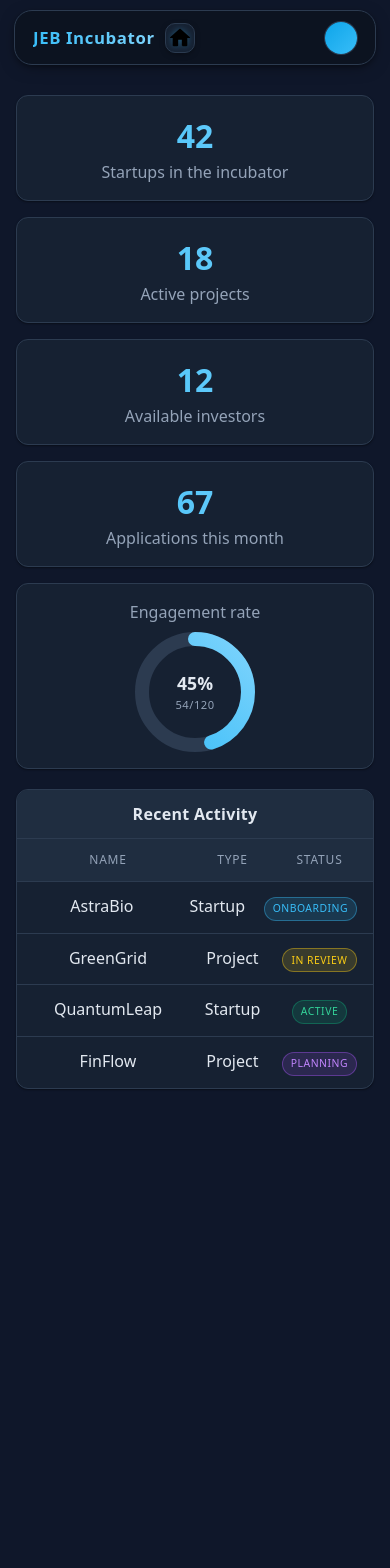
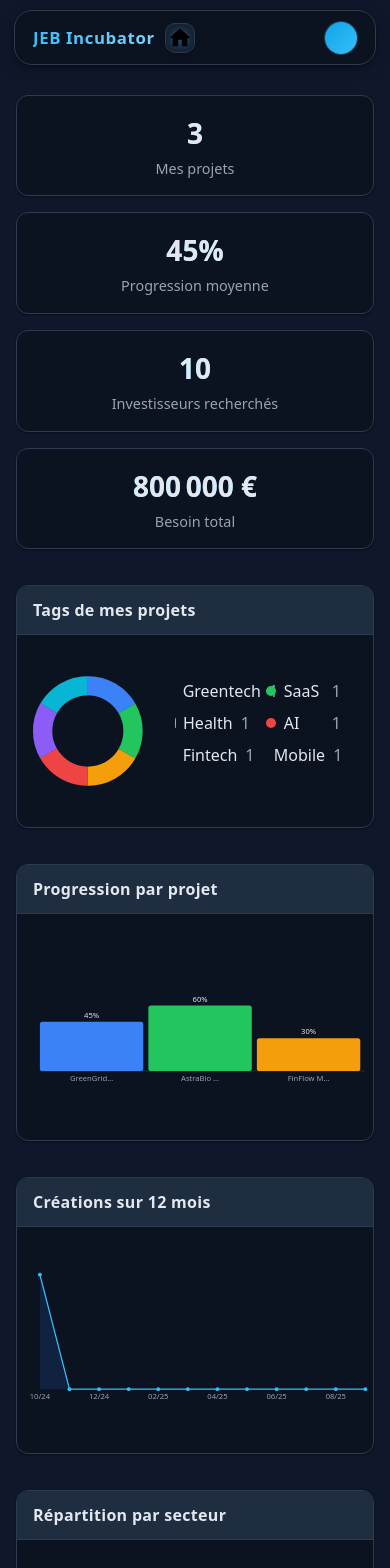
Before and after one commit to Aincrad-Flux/NextRise, a React (Vite) app in the folder frontend/: page /startup in a window 390 px wide. Shown: the top 1568 px of the page. Before the commit the page ends 1121 px from the top, so only its background shows below. Built offline with nearby package versions, Linux system fonts and the light colour scheme.

Commit message:
[refactor] add Dashboard component with KPIs, charts, and responsive design

```diff
--- /dev/null
+++ b/frontend/src/components/Dashboard.css
@@ -0,0 +1,33 @@
+/* Dashboard layout and visuals */
+.dashboard { display: flex; flex-direction: column; gap: 1rem; }
+.cards-grid { display: grid; grid-template-columns: repeat(4, minmax(0,1fr)); gap: 1rem; }
+.grid-2 { display: grid; grid-template-columns: repeat(2, minmax(0,1fr)); gap: 1rem; }
+
+.card { background: var(--panel-bg, #0b1220); border: 1px solid var(--color-border, #1f2a44); border-radius: 12px; padding: 1rem; display: flex; flex-direction: column; gap: .25rem; }
+.card-value { font-size: 1.75rem; font-weight: 700; color: var(--color-text, #e5e7eb); }
+.card-label { color: var(--color-muted, #9ca3af); font-size: .9rem; }
+
+.panel { background: var(--panel-bg, #0b1220); border: 1px solid var(--color-border, #1f2a44); border-radius: 12px; overflow: hidden; }
+.panel-header { padding: .75rem 1rem; border-bottom: 1px solid var(--color-border, #1f2a44); display:flex; align-items:center; justify-content: space-between; }
+.panel-header h2 { font-size: 1rem; margin: 0; }
+
+.table { width: 100%; }
+.table-row { display: grid; grid-template-columns: 1.5fr 1fr 1fr; gap: .5rem; padding: .75rem 1rem; align-items: center; }
+.table-head { font-weight: 600; color: var(--color-muted, #9ca3af); }
+.table-row:not(.table-head) { border-top: 1px solid var(--color-border, #1f2a44); }
+
+.chart-row { display: flex; align-items: center; gap: 1rem; padding: 1rem; }
+.chart-axis { fill: var(--color-muted, #9ca3af); font-size: .75rem; }
+.chart-value { fill: var(--color-text, #e5e7eb); font-size: .75rem; }
+.legend { list-style: none; padding: 0 1rem 1rem; margin: 0; display: grid; grid-template-columns: repeat(2,minmax(0,1fr)); gap: .5rem 1rem; }
+.legend li { display: flex; align-items: center; gap: .5rem; }
+.legend .dot { width: 10px; height: 10px; border-radius: 50%; display: inline-block; }
+.legend .name { color: var(--color-text, #e5e7eb); }
+.legend .value { margin-left: auto; color: var(--color-muted, #9ca3af); font-variant-numeric: tabular-nums; }
+
+.empty { padding: 1rem; color: var(--color-muted, #9ca3af); }
+
+@media (max-width: 1024px) {
+  .cards-grid { grid-template-columns: repeat(2, minmax(0,1fr)); }
+  .grid-2 { grid-template-columns: 1fr; }
+}
--- a/frontend/src/components/Dashboard.jsx
+++ b/frontend/src/components/Dashboard.jsx
@@ -1,62 +1,127 @@
-const stats = [
-  { label: 'Startups in the incubator', value: 42 },
-  { label: 'Active projects', value: 18 },
-  { label: 'Available investors', value: 12 },
-  { label: 'Applications this month', value: 67 },
-]
-
-const recent = [
-  { name: 'AstraBio', type: 'Startup', status: 'Onboarding' },
-  { name: 'GreenGrid', type: 'Project', status: 'In Review' },
-  { name: 'QuantumLeap', type: 'Startup', status: 'Active' },
-  { name: 'FinFlow', type: 'Project', status: 'Planning' },
-]
-
-const engagements = { engaged: 54, total: 120 }
-const engagementPct = Math.round((engagements.engaged / engagements.total) * 100)
+import { useMemo } from 'react'
+import './Dashboard.css'
+import { projectMock } from '../data/projectMock'
+import { projectsData } from '../data/projectsData'
 
 export default function Dashboard() {
+  // My projects (startup perspective)
+  const myProjects = projectMock
+
+  const kpis = useMemo(() => {
+    const total = myProjects.length
+    const avgProgress = Math.round(
+      total ? myProjects.reduce((s, p) => s + (p.progress || 0), 0) / total : 0
+    )
+    const investors = myProjects.reduce((s, p) => s + (p.investorsWanted || 0), 0)
+    const need = myProjects.reduce((s, p) => s + (p.amountNeeded || 0), 0)
+    return { total, avgProgress, investors, need }
+  }, [myProjects])
+
+  const tagBreakdown = useMemo(() => {
+    const counts = new Map()
+    myProjects.forEach(p => (p.tags || []).forEach(t => counts.set(t, (counts.get(t) || 0) + 1)))
+    const entries = Array.from(counts.entries()).map(([label, value]) => ({ label, value }))
+    return entries.sort((a, b) => b.value - a.value)
+  }, [myProjects])
+
+  // Incubator-wide context from projectsData
+  const latest = useMemo(() => {
+    const items = projectsData
+      .map(p => ({ name: p.name, sector: p.sector, created_at: new Date(p.created_at) }))
+      .sort((a, b) => b.created_at - a.created_at)
+      .slice(0, 6)
+    return items
+  }, [])
+
+  const sectorPie = useMemo(() => {
+    const counts = new Map()
+    projectsData.forEach(p => counts.set(p.sector, (counts.get(p.sector) || 0) + 1))
+    const list = Array.from(counts.entries()).map(([label, value]) => ({ label, value }))
+    return list.sort((a, b) => b.value - a.value)
+  }, [])
+
+  const monthlySeries = useMemo(() => {
+    // last 12 months inclusive
+    const now = new Date()
+    const months = []
+    for (let i = 11; i >= 0; i--) {
+      const d = new Date(now.getFullYear(), now.getMonth() - i, 1)
+      const key = `${d.getFullYear()}-${String(d.getMonth() + 1).padStart(2, '0')}`
+      months.push({ key, label: key, value: 0 })
+    }
+    const map = new Map(months.map(m => [m.key, m]))
+    projectsData.forEach(p => {
+      const d = new Date(p.created_at)
+      const key = `${d.getFullYear()}-${String(d.getMonth() + 1).padStart(2, '0')}`
+      if (map.has(key)) map.get(key).value++
+    })
+    return months
+  }, [])
+
+  const myProgressBars = useMemo(() => (
+    myProjects.map(p => ({ label: p.title, value: p.progress || 0 }))
+  ), [myProjects])
+
   return (
     <section className="dashboard">
       <div className="cards-grid">
-        {stats.map((s) => (
-          <div key={s.label} className="card">
-            <div className="card-value">{s.value}</div>
-            <div className="card-label">{s.label}</div>
+        <KpiCard label="Mes projets" value={kpis.total} />
+        <KpiCard label="Progression moyenne" value={`${kpis.avgProgress}%`} />
+        <KpiCard label="Investisseurs recherchés" value={kpis.investors} />
+        <KpiCard label="Besoin total" value={formatCurrency(kpis.need)} />
       </div>
-        ))}
-        <div className="card engagement-card">
-          <div className="card-label" style={{ marginBottom: '.5rem' }}>Engagement rate</div>
-          <div className="pie-wrapper">
-            <PieChart engaged={engagements.engaged} total={engagements.total} />
-            <div className="pie-center">
-              <div className="pie-value">{engagementPct}%</div>
-              <div className="pie-sub">{engagements.engaged}/{engagements.total}</div>
+
+      <div className="grid-2">
+        <div className="panel">
+          <div className="panel-header"><h2>Tags de mes projets</h2></div>
+          {tagBreakdown.length ? (
+            <div className="chart-row">
+              <DonutMulti data={withColors(tagBreakdown)} />
+              <Legend items={withColors(tagBreakdown)} />
             </div>
+          ) : (
+            <EmptyState text="Aucun tag" />
+          )}
+        </div>
+
+        <div className="panel">
+          <div className="panel-header"><h2>Progression par projet</h2></div>
+          {myProgressBars.length ? (
+            <BarChartMini data={withColors(myProgressBars)} max={100} unit="%" />
+          ) : (
+            <EmptyState text="Aucun projet" />
+          )}
+        </div>
+      </div>
+
+      <div className="grid-2">
+        <div className="panel">
+          <div className="panel-header"><h2>Créations sur 12 mois</h2></div>
+          <LineChartMini data={withColors(monthlySeries)} />
+        </div>
+
+        <div className="panel">
+          <div className="panel-header"><h2>Répartition par secteur</h2></div>
+          <div className="chart-row">
+            <DonutMulti data={withColors(sectorPie)} />
+            <Legend items={withColors(sectorPie)} />
           </div>
         </div>
       </div>
 
       <div className="panel">
-        <div className="panel-header">
-          <h2>Recent Activity</h2>
-        </div>
+        <div className="panel-header"><h2>Dernières créations</h2></div>
         <div className="table">
           <div className="table-row table-head">
-            <div>Name</div>
-            <div>Type</div>
-            <div>Status</div>
+            <div>Nom</div>
+            <div>Secteur</div>
+            <div>Date</div>
           </div>
-
-          {recent.map((r) => (
-            <div key={r.name} className="table-row">
+          {latest.map(r => (
+            <div key={`${r.name}-${r.created_at.toISOString()}`} className="table-row">
               <div>{r.name}</div>
-              <div>{r.type}</div>
-              <div>
-                <span className={`status ${r.status.toLowerCase().replace(' ', '-')}`}>
-                  {r.status}
-                </span>
-              </div>
+              <div>{r.sector}</div>
+              <div>{formatDate(r.created_at)}</div>
             </div>
           ))}
         </div>
@@ -65,31 +130,131 @@ export default function Dashboard() {
   )
 }
 
-function PieChart({ engaged, total, size = 120, stroke = 14 }) {
+function KpiCard({ label, value }) {
+  return (
+    <div className="card">
+      <div className="card-value">{value}</div>
+      <div className="card-label">{label}</div>
+    </div>
+  )
+}
+
+function DonutMulti({ data, size = 160, stroke = 28 }) {
   const radius = (size - stroke) / 2
   const circ = 2 * Math.PI * radius
-  const ratio = engaged / total
+  const total = Math.max(1, data.reduce((s, d) => s + d.value, 0))
+  let acc = 0
+  return (
+    <svg width={size} height={size} viewBox={`0 0 ${size} ${size}`} className="chart-donut">
+      <circle cx={size/2} cy={size/2} r={radius} stroke="var(--color-border)" strokeWidth={stroke} fill="none" />
+      {data.map((d, i) => {
+        const ratio = d.value / total
         const dash = circ * ratio
+        const offset = circ * acc
+        acc += ratio
         return (
-    <svg width={size} height={size} viewBox={`0 0 ${size} ${size}`} className="pie-chart">
-      <circle cx={size/2} cy={size/2} r={radius} stroke="var(--color-border)" strokeWidth={stroke} fill="none" />
-      <circle
+          <circle key={`${d.label}-${i}`}
             cx={size/2}
             cy={size/2}
             r={radius}
-        stroke="url(#grad)"
+            stroke={d.color}
             strokeWidth={stroke}
             fill="none"
             strokeDasharray={`${dash} ${circ - dash}`}
-        strokeLinecap="round"
+            strokeDashoffset={-offset}
+            strokeLinecap="butt"
             transform={`rotate(-90 ${size/2} ${size/2})`}
           />
-      <defs>
-        <linearGradient id="grad" x1="0%" y1="0%" x2="100%" y2="100%">
-          <stop offset="0%" stopColor="var(--color-accent)" />
-          <stop offset="100%" stopColor="#7dd3fc" />
-        </linearGradient>
-      </defs>
+        )
+      })}
     </svg>
   )
 }
+
+function BarChartMini({ data, width = 560, height = 220, max = Math.max(...data.map(d => d.value), 1), unit }) {
+  const padding = { t: 12, r: 12, b: 36, l: 36 }
+  const innerW = width - padding.l - padding.r
+  const innerH = height - padding.t - padding.b
+  const barW = innerW / data.length - 8
+  const scaleY = (v) => innerH - (v / max) * innerH
+  return (
+    <svg className="chart-bar" width="100%" height={height} viewBox={`0 0 ${width} ${height}`} preserveAspectRatio="xMidYMid meet">
+      <g transform={`translate(${padding.l},${padding.t})`}>
+        <line x1={0} y1={innerH} x2={innerW} y2={innerH} stroke="var(--color-border)" />
+        {data.map((d, i) => {
+          const x = i * (barW + 8)
+          const y = scaleY(d.value)
+          const h = innerH - y
+          return (
+            <g key={`${d.label}-${i}`} transform={`translate(${x},0)`}>
+              <rect x={0} y={y} width={barW} height={h} rx={4} fill={d.color} />
+              <text x={barW / 2} y={innerH + 16} textAnchor="middle" className="chart-axis">
+                {truncate(d.label, 10)}
+              </text>
+              <text x={barW / 2} y={y - 6} textAnchor="middle" className="chart-value">
+                {d.value}{unit || ''}
+              </text>
+            </g>
+          )
+        })}
+      </g>
+    </svg>
+  )
+}
+
+function LineChartMini({ data, width = 560, height = 220 }) {
+  const padding = { t: 12, r: 12, b: 28, l: 36 }
+  const innerW = width - padding.l - padding.r
+  const innerH = height - padding.t - padding.b
+  const xs = data.map((_, i) => (i / Math.max(1, data.length - 1)) * innerW)
+  const max = Math.max(1, ...data.map(d => d.value))
+  const ys = data.map(d => innerH - (d.value / max) * innerH)
+  const points = xs.map((x, i) => `${x},${ys[i]}`).join(' ')
+  const area = `0,${innerH} ${points} ${innerW},${innerH}`
+  return (
+    <svg className="chart-line" width="100%" height={height} viewBox={`0 0 ${width} ${height}`} preserveAspectRatio="xMidYMid meet">
+      <g transform={`translate(${padding.l},${padding.t})`}>
+        <polyline fill="rgba(59,130,246,0.15)" stroke="none" points={area} />
+        <polyline fill="none" stroke="var(--color-accent, #3b82f6)" strokeWidth="2" points={points} />
+        {xs.map((x, i) => (
+          <g key={i}>
+            <circle cx={x} cy={ys[i]} r={3} fill="var(--color-accent, #3b82f6)" />
+            {i % 2 === 0 && (
+              <text x={x} y={innerH + 16} textAnchor="middle" className="chart-axis">{shortMonth(data[i].label)}</text>
+            )}
+          </g>
+        ))}
+      </g>
+    </svg>
+  )
+}
+
+function Legend({ items }) {
+  return (
+    <ul className="legend">
+      {items.map((it, i) => (
+        <li key={`${it.label}-${i}`}>
+          <span className="dot" style={{ background: it.color }} />
+          <span className="name">{it.label}</span>
+          <span className="value">{it.value}</span>
+        </li>
+      ))}
+    </ul>
+  )
+}
+
+function EmptyState({ text }) {
+  return (
+    <div className="empty">{text}</div>
+  )
+}
+
+function withColors(arr) {
+  const palette = ['#3b82f6', '#22c55e', '#f59e0b', '#ef4444', '#8b5cf6', '#06b6d4', '#84cc16', '#eab308', '#f97316', '#10b981']
+  return arr.map((d, i) => ({ ...d, color: d.color || palette[i % palette.length] }))
+}
+
+function truncate(s, n) { return s.length > n ? s.slice(0, n - 1) + '…' : s }
+function shortMonth(key) { const [y, m] = key.split('-'); return `${m}/${y.slice(2)}` }
+function formatCurrency(v) { return new Intl.NumberFormat('fr-FR', { style: 'currency', currency: 'EUR', maximumFractionDigits: 0 }).format(v || 0) }
+function formatDate(d) { return new Intl.DateTimeFormat('fr-FR').format(d) }
```
Lines whose indentation alone changed are shown as unchanged.
